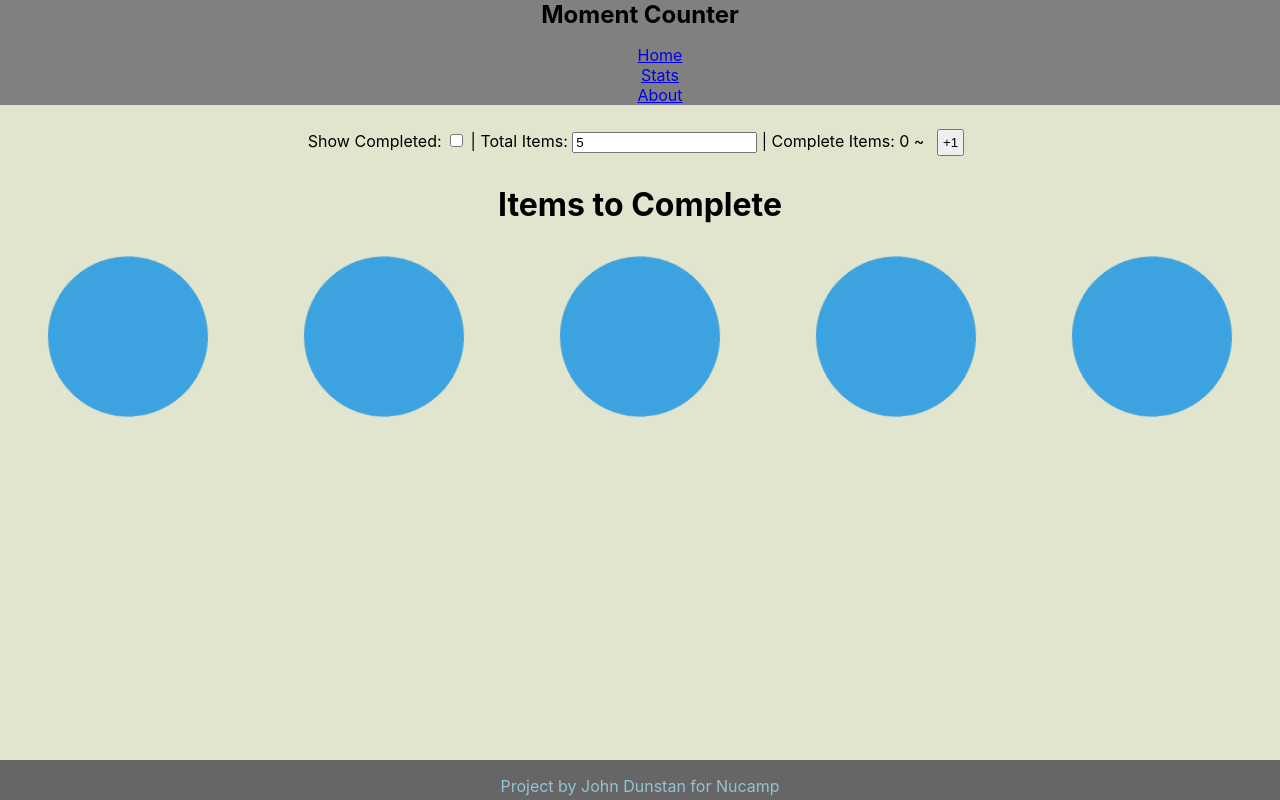
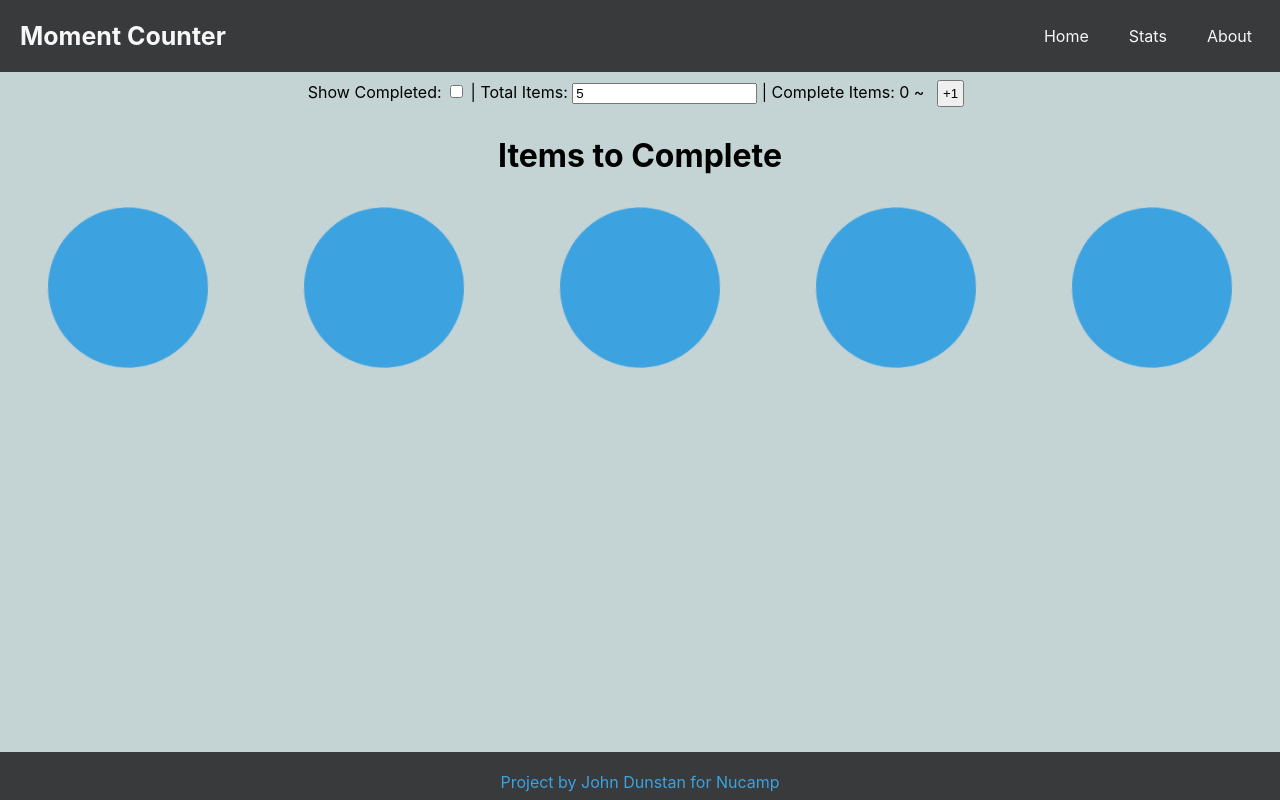
Before and after one commit to johndunstan/moment-counter, a React (Create React App) app: page / in a window 1280 px wide. Built offline with nearby package versions, Linux system fonts and the light colour scheme.

Commit message:
Start navbar styling and improve overall colors

```diff
--- a/src/App.css
+++ b/src/App.css
@@ -2,7 +2,7 @@
   text-align: center;
   position: relative;
   min-height: 100vh;
-  background: hsl(70, 31%, 85%);
+  background: hsl(184, 15%, 80%);
 }
 
 .display-container {
@@ -13,31 +13,53 @@
   align-content: space-around;
 }
 
-nav h1 {
-  margin: 0;
-  padding: 0;
-}
-
 main {
   padding-bottom: 2.5rem;
 }
 
+/********** NAVBAR ***********/
+/* Navbar styles guided by:
+https://codesandbox.io/s/react-and-css-animated-responsive-navigation-bar-5h3v8?file=/src/Header.js */
 nav {
-  background-color: gray;
+  padding: 0 20px;
+  min-height: 9vh;
+  background: #383a3b;
+  display: flex;
+  justify-content: space-between;
+  align-items: center;
 }
 
-nav li {
-  list-style-type: none;
+nav h1 {
+  font-size: 25px;
+  color: rgb(247, 247, 247);
+}
+
+nav ul {
+  list-style: none;
+  display: flex;
+}
+
+nav li:nth-child(2) {
+  margin: 0px 1.5rem;
 }
 
 .nav-item {
-  color: goldenrod;
-  background-color: #61dafb;
+  color: rgb(247, 247, 247);
+  padding: 0.5rem;
+  text-decoration: none;
 }
 
 .active-nav-item {
-  background-color: hotpink;
+  background-color: rgba(60, 162, 224, 0.9);
+  border-radius: 0.25rem;
 }
+
+@media (max-width: 768px) {
+  nav ul {
+    display: none;
+  }
+}
+/********** NAVBAR **********/
 
 button {
   padding: 0.25rem;
@@ -45,20 +67,22 @@ button {
 }
 
 .footer {
-  color: rgb(147, 195, 212);
-  background-color: HSL(0, 0%, 40%);
+  color: rgba(60, 162, 224, 1.1);
+  background-color: #383a3b;
   position: absolute;
   bottom: 0;
   width: 100%;
   height: 2.5rem;
+  padding: 0.25rem 0;
 }
 
-/*** Styling items ***/
+/*** Styling Circle items ***/
 
 .circle {
   height: 10rem;
   width: 10rem;
   background-color: rgb(60, 162, 224);
+  color: rgb(247, 247, 247);
   border-radius: 50%;
   margin: 2rem 2rem;
   text-align: center;
@@ -83,7 +107,7 @@ button {
 
 .complete {
   background-color: salmon;
-  color: rgb(212, 212, 212);
+  color: rgba(247, 247, 247, 0.9);
   font-style: italic;
 }
 
--- a/src/components/NavbarComponent.js
+++ b/src/components/NavbarComponent.js
@@ -7,15 +7,25 @@ function Navbar() {
       <h1>Moment Counter</h1>
       <ul>
         <li>
-          <NavLink to="/">Home</NavLink>
+          <NavLink className="nav-item" to="/">
+            Home
+          </NavLink>
         </li>
         <li>
-          <NavLink activeClassName="active-nav-item" to="/stats">
+          <NavLink
+            className="nav-item"
+            activeClassName="active-nav-item"
+            to="/stats"
+          >
             Stats
           </NavLink>
         </li>
         <li>
-          <NavLink activeClassName="active-nav-item" to="/about">
+          <NavLink
+            className="nav-item"
+            activeClassName="active-nav-item"
+            to="/about"
+          >
             About
           </NavLink>
         </li>
--- a/src/components/countdown/DisplayItemsComponent.js
+++ b/src/components/countdown/DisplayItemsComponent.js
@@ -21,7 +21,10 @@ function DisplayItems(props) {
           }}
           className="circle complete"
         >
-          <p>(complete)</p>
+          <div>
+            <h1>🎊</h1>
+            <p>(complete)</p>
+          </div>
         </div>
       )
     }
```
Also changed, not shown: 1 other file (tests, documents, lock files or other folders).
